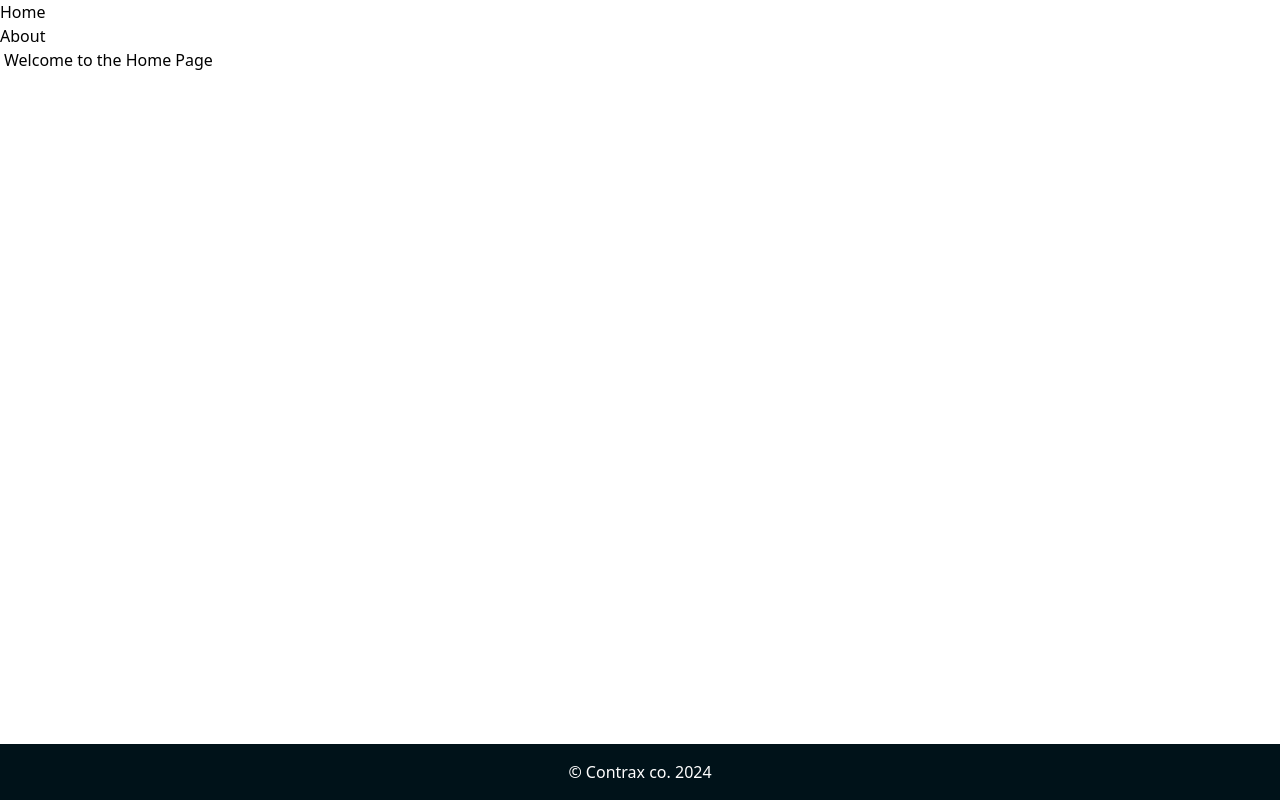
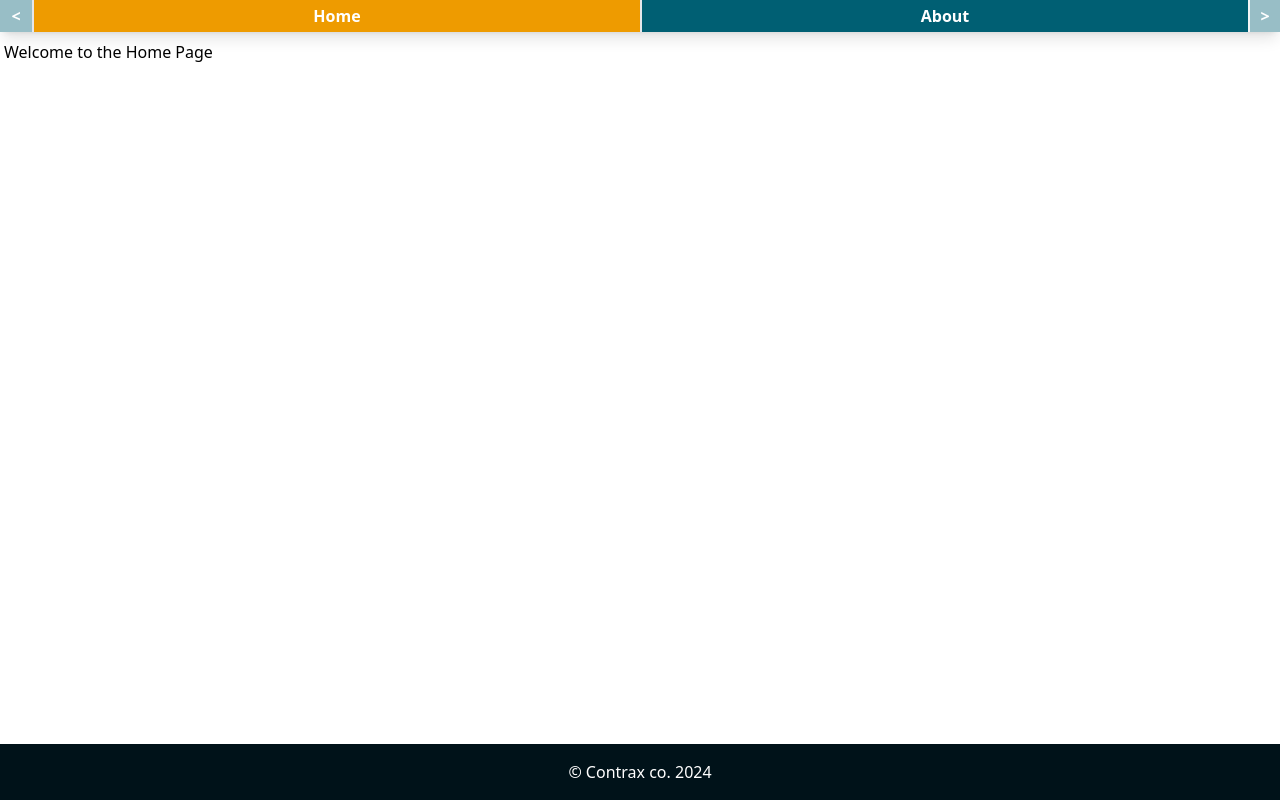
Before and after one commit to ContractManual/contrax-adds-on-extension, a Vue app: page / in a window 1280 px wide. Built offline with nearby package versions, Linux system fonts and the light colour scheme; what tailwindcss-animated would draw is missing.

Commit message:
iterate and render routes link, add back & forth buttons

```diff
--- a/src/partials/AppMenu.vue
+++ b/src/partials/AppMenu.vue
@@ -1,18 +1,49 @@
 <script setup>
+import { ref, computed } from "vue";
 import { RouterLink } from "vue-router";
+import { useRoute } from "vue-router";
+import routes from "../router";
+
+const router = useRoute();
+
+const hops = ref(0);
+const maxHops = ref(0);
+
+const hasNext = computed(() => hops.value < maxHops.value);
+const hasPrevious = computed(() => hops.value !== 0);
 </script>
 
 <template>
   <header>
-    <nav>
-      <ul>
-        <li>
-          <router-link to="/">Home</router-link>
-        </li>
-        <li>
-          <router-link to="/about">About</router-link>
-        </li>
-      </ul>
+    <nav class="flex text-center divide-x-2 shadow-lg mb-2">
+      <button
+        :disabled="!hasPrevious || undefined"
+        @click=" hops -= 1; $router.go(-1);"
+        class="w-8 disabled:opacity-40 disabled:hover:bg-primary-200 bg-primary-200 font-semibold py-1 text-white hover:bg-primary-100 transform duration-200"
+        title="Go back"
+        type="button"
+      >
+        &lt;
+      </button>
+      <router-link
+        v-for="route in routes"
+        :key="route.path"
+        :to="route.path"
+        :data-current-page="router.name === route.name ? true : undefined"
+        @click="maxHops += 1; hops += 1;"
+        class="flex-1 capitalize data-[current-page]:cursor-default hover:data-[current-page]:bg-secondary-100 data-[current-page]:bg-secondary-100 bg-primary-200 font-semibold py-1 text-white hover:bg-primary-100 transform duration-200"
+      >
+        {{ route.meta?.displayName || route.name }}
+      </router-link>
+      <button
+        :disabled="!hasNext || undefined"
+        @click="hops += 1; $router.go(1);"
+        class="w-8 disabled:opacity-40 disabled:hover:bg-primary-200 bg-primary-200 font-semibold py-1 text-white hover:bg-primary-100 transform duration-200"
+        title="Go forward"
+        type="button"
+      >
+        &gt;
+      </button>
     </nav>
   </header>
 </template>
```
